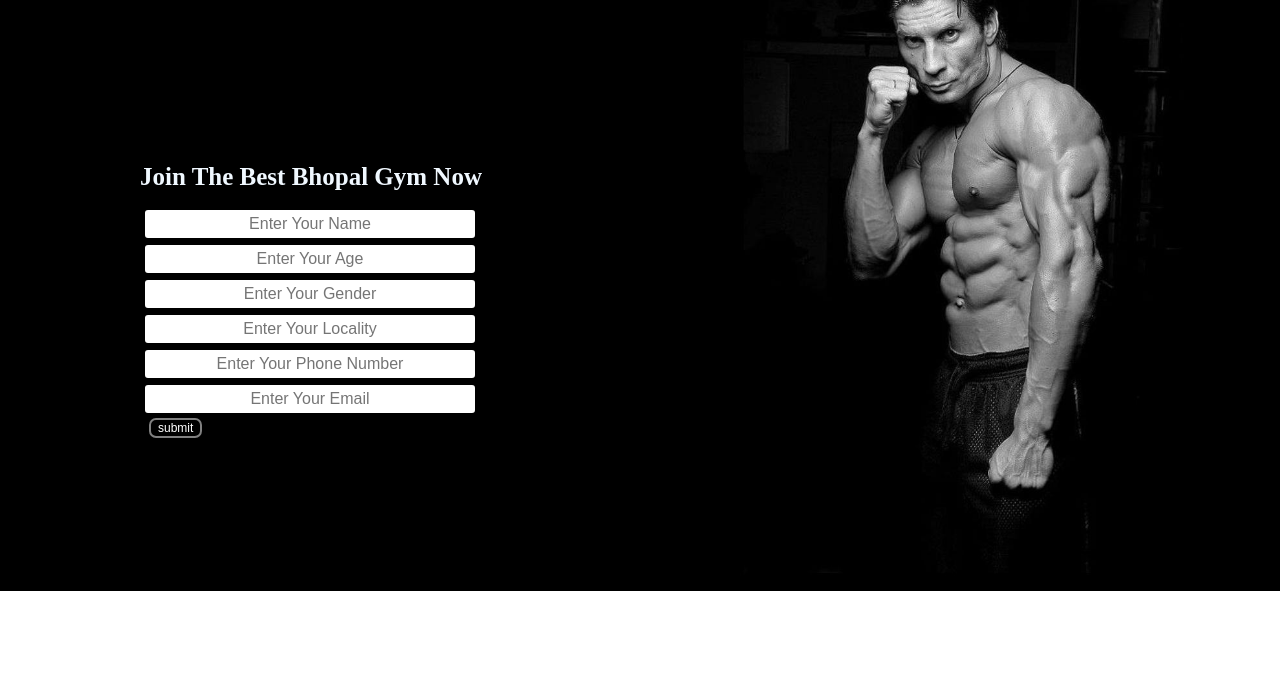
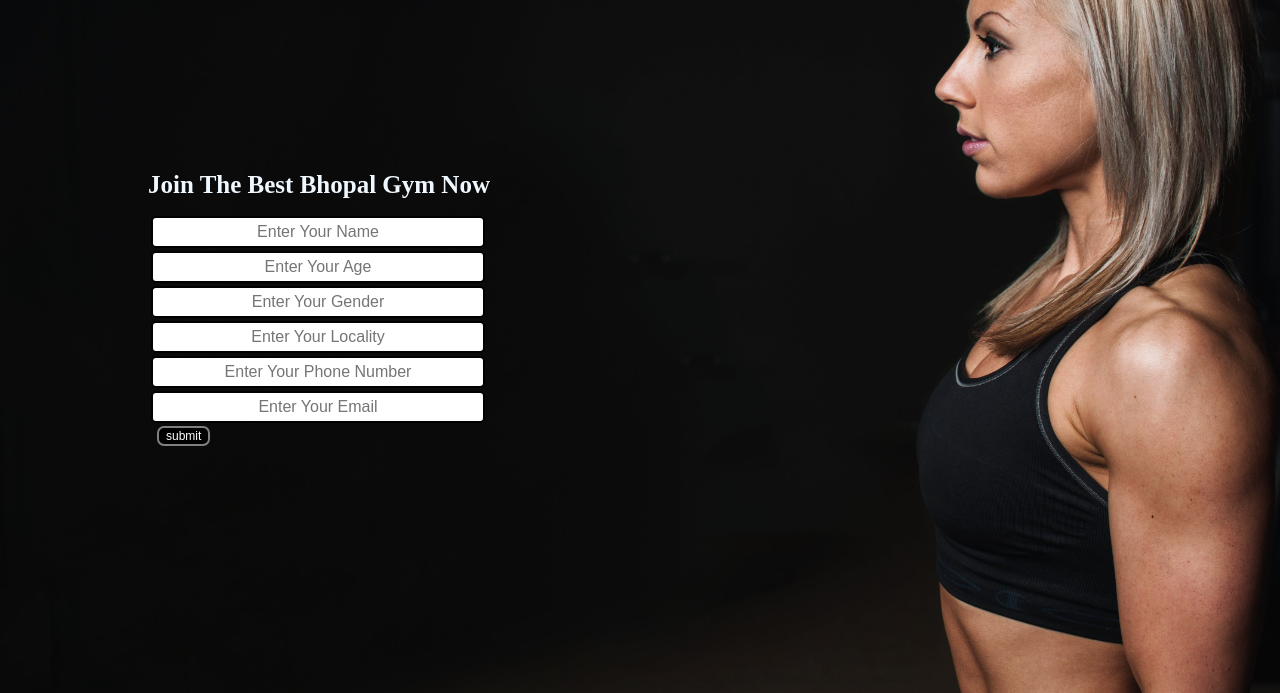
Before and after one commit to gulshan1209/Gym_Landing_Page, a plain HTML site: page index.html in a window 1280 px wide. Shown: the part 107-800 px from the top of the page. Drawn offline with nearby package versions, Linux system fonts and the light colour scheme; files that its build step writes are made by us from their sources.

Commit message:
first commit

```diff
--- a/index.html
+++ b/index.html
@@ -15,9 +15,9 @@
             font: italic; */
             /* font-family: 'Overpass', sans-serif; */
             color: aliceblue;
-            margin: 0%;
-            padding: 0%;
-            background-image: url('img/kg.jpg');
+            /* margin: 0%;
+            padding: 0%; */
+            background-image: url('img/pexels-scott-webb-28054.jpg');
             background-size: 100%;
             background-repeat: no-repeat;
         }
```
Also changed, not shown: img/pexels-scott-webb-28054.jpg (added).
